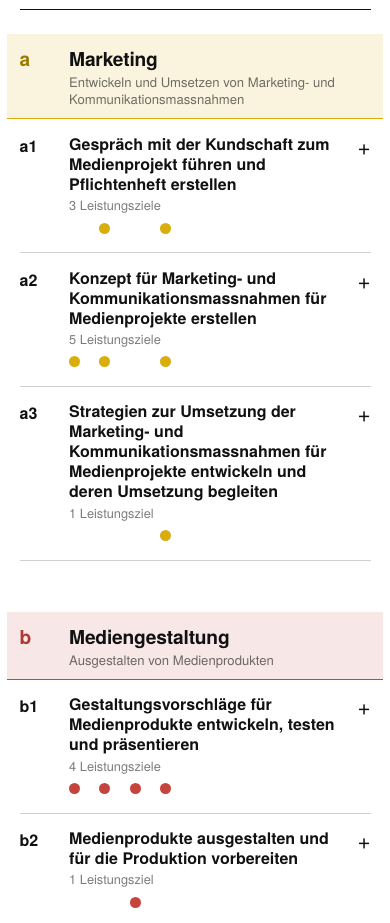
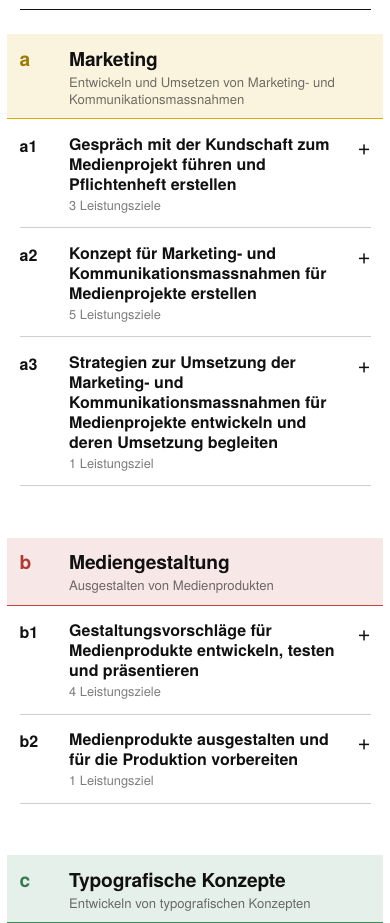
Before and after one commit to polygrafisch/gautschmich, a plain HTML site: page index.html in a window 390 px wide. Shown: the part 1210-2133 px from the top of the page. Drawn offline with Linux system fonts and the light colour scheme.

Commit message:
Brille nochmals früher, Lehrjahrpunkte auf Mobile ausgeblendet
Co-Authored-By: Claude Opus 5.5 <noreply@anthropic.com>
Claude-Session: https://claude.ai/code/session_01XcXE48GfCGKNmtU67hq2S5

```diff
--- a/index.html
+++ b/index.html
@@ -249,16 +249,11 @@ mark { background: none; color: inherit; font-weight: 700; box-shadow: inset 0 -
 
 @media (max-width: 760px) {
   .lp-kopf { display: none; }
-  .hk-zeile, .lz-zeile { grid-template-columns: 2.8rem repeat(4, 1.6rem) 1fr 1.2rem; column-gap: .3rem; row-gap: .35rem; }
-  .hk-zeile .code, .lz-zeile .code { grid-row: 1; grid-column: 1; align-self: start; }
+  .hk-zeile, .lz-zeile { grid-template-columns: 2.8rem 1fr 1.2rem; column-gap: .3rem; }
+  .hk-zeile .code, .lz-zeile .code { align-self: start; }
   .lz-zeile .code { padding-left: .5rem; }
-  .hk-zeile .titel, .lz-zeile .titel { grid-row: 1; grid-column: 2 / 7; }
-  .hk-zeile .auf, .lz-zeile .auf { grid-row: 1; grid-column: 7; align-self: start; }
-  .hk-zeile .j, .lz-zeile .j { grid-row: 2; justify-content: flex-start; height: 1.2rem; }
-  .hk-zeile .j:nth-child(3), .lz-zeile .j:nth-child(3) { grid-column: 2; }
-  .hk-zeile .j:nth-child(4), .lz-zeile .j:nth-child(4) { grid-column: 3; }
-  .hk-zeile .j:nth-child(5), .lz-zeile .j:nth-child(5) { grid-column: 4; }
-  .hk-zeile .j:nth-child(6), .lz-zeile .j:nth-child(6) { grid-column: 5; }
+  .hk-zeile .auf, .lz-zeile .auf { align-self: start; }
+  .hk-zeile .j, .lz-zeile .j, .lp-legende { display: none; }
   .lp-bereich > h3, .lp-unter { grid-template-columns: 2.8rem 1fr; column-gap: .3rem; }
   .lz-jahr { display: block; }
   .lz-mat { margin-top: 1rem; }
@@ -550,7 +545,7 @@ mark { background: none; color: inherit; font-weight: 700; box-shadow: inset 0 -
   }
   var gestartet = false;
   function starten() { if (gestartet) return; gestartet = true; fallen(); }
-  setTimeout(starten, 2500);
+  setTimeout(starten, 2000);
   portrait.addEventListener("click", function () { if (!justier) fallen(); });
 
   /* ---------- Parallax ---------- */
```
Also changed, not shown: quellen/template.html (+5 -10 lines).
